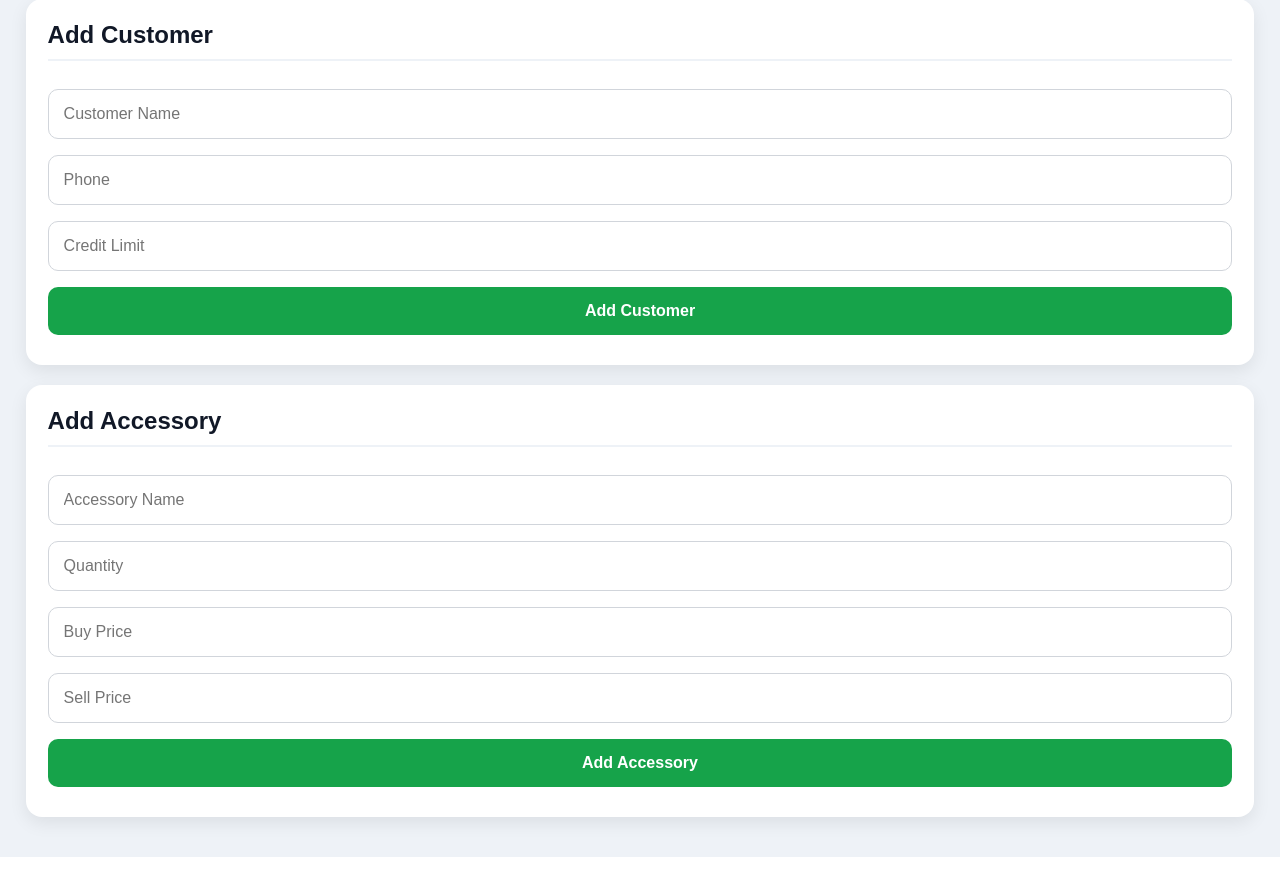
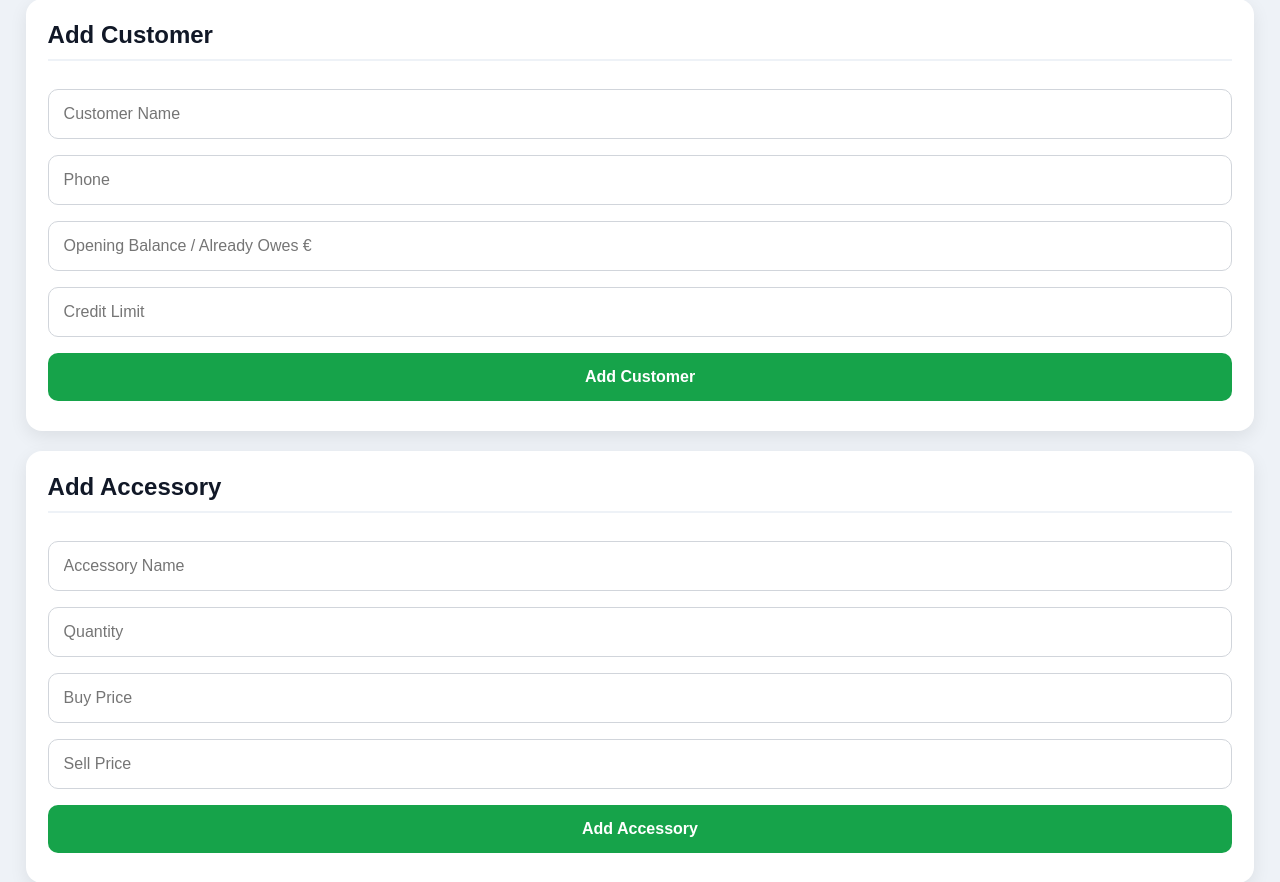
Before and after one commit to iosif-fuels/iosif-fuels-pos-online, a Flask app: page /manager in a window 1280 px wide. Shown: the part 219-1101 px from the top of the page. Before the commit the page ends 1076 px from the top, so only its background shows below. Run offline with Flask 3, Linux system fonts and the light colour scheme; the visitor is signed in with stand-in values (Sample User, id 1); some libraries are stand-ins or nearby versions.

Commit message:
manager.html

```diff
--- a/templates/manager.html
+++ b/templates/manager.html
@@ -18,6 +18,7 @@
         <form method="POST" action="/add_customer">
             <input name="name" placeholder="Customer Name" required>
             <input name="phone" placeholder="Phone">
+            <input name="opening_balance" type="number" step="0.01" placeholder="Opening Balance / Already Owes €">
             <input name="credit_limit" type="number" step="0.01" placeholder="Credit Limit">
             <button type="submit">Add Customer</button>
         </form>
```
